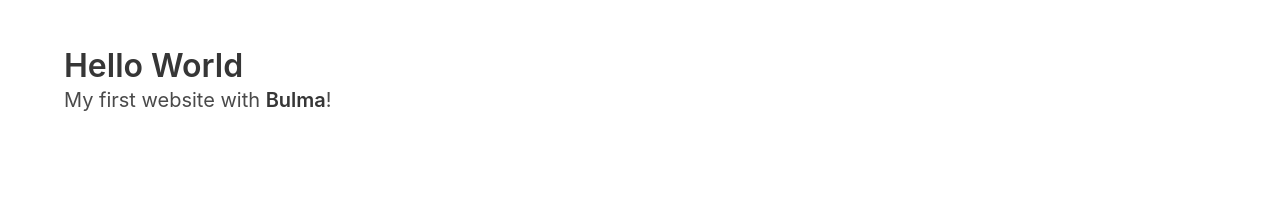
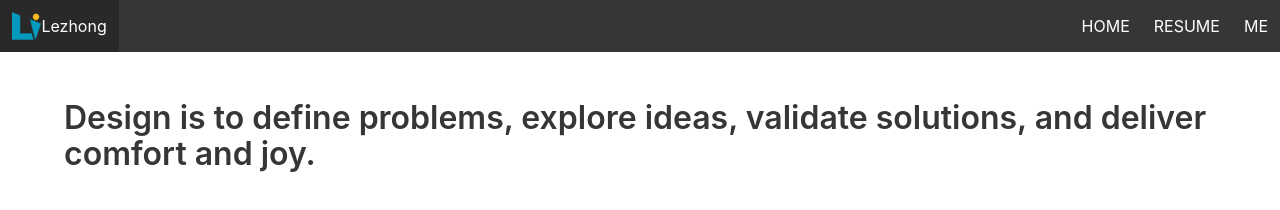
Before and after one commit to itsjw/rocisky_v1.2, a website: page home.html in a window 1280 px wide. Drawn offline with nearby package versions, Linux system fonts and the light colour scheme.

Commit message:
add navbar, header

```diff
--- a/home.html
+++ b/home.html
@@ -3,19 +3,33 @@
 <head>
     <meta charset="utf-8">
     <meta name="viewport" content="width=device-width, initial-scale=1">
-    <title>Hello Bulma!</title>
+    <title>Lezhong Li - UX Designer</title>
     <link rel="stylesheet" href="https://maxcdn.bootstrapcdn.com/font-awesome/4.7.0/css/font-awesome.min.css">
     <link rel="stylesheet" href="node_modules/bulma/css/bulma.css">
+    <link rel="stylesheet" href="node_modules/bulma/css/home.css">
 </head>
 <body>
+
+<nav class="navbar is-dark" role="navigation" aria-label="main navigation">
+    <div class="navbar-brand">
+        <a class="navbar-item" href="#">
+            <img src="images/global/logo_2.png" alt="Li">Lezhong
+        </a>
+    </div>
+    <div class="navbar-menu is-active">
+        <div class="navbar-end">
+            <a class="navbar-item" href="#">HOME</a>
+            <a class="navbar-item" href="files/Resume_Lezhong Li.pdf">RESUME</a>
+            <a class="navbar-item" href="#">ME</a>
+        </div>
+    </div>
+</nav>
+
 <section class="section">
-    <div class="container">
+    <div class="container leha-header">
         <h1 class="title">
-            Hello World
+            Design is to <span>define</span> problems, <span>explore</span> ideas, <span>validate</span> solutions, and <span>deliver</span> comfort and joy.
         </h1>
-        <p class="subtitle">
-            My first website with <strong>Bulma</strong>!
-        </p>
     </div>
 </section>
 </body>
```
Also changed, not shown: images/global/logo_2.png (added), 1 other file.
